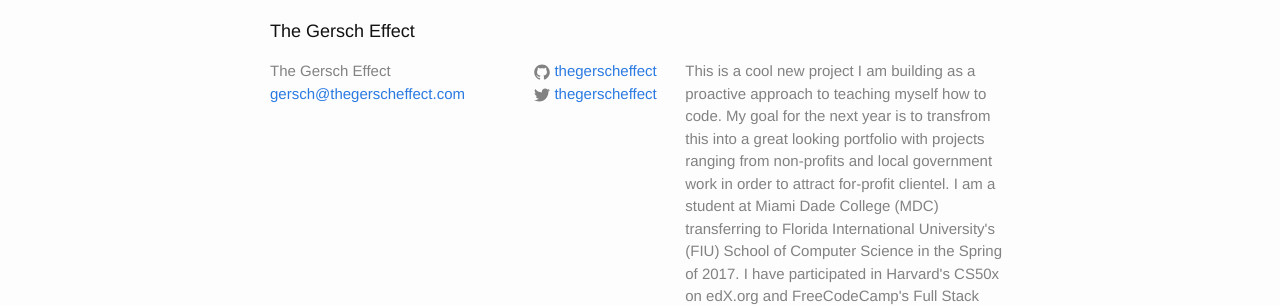
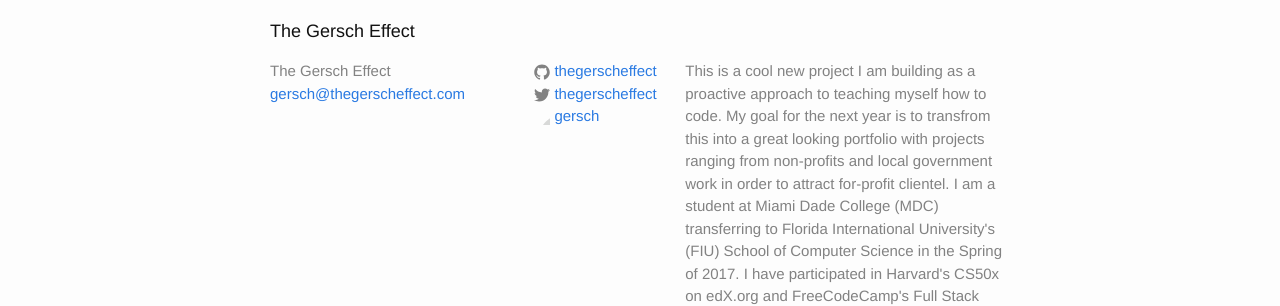
Before and after one commit to thegerscheffect/thegerscheffect.github.io, a Jekyll site: the page built from index.html, in a window 1280 px wide. Shown: the part 219-525 px from the top of the page. Built offline with Jekyll 4.4.1, drawn with Linux system fonts in a browser that asks for light colours.

Commit message:
oops, forgot to update the config file

```diff
--- a/_config.yml
+++ b/_config.yml
@@ -15,6 +15,7 @@ baseurl: "" # the subpath of your site, e.g. /blog
 url: "http://thegerscheffect.com" # the base hostname & protocol for your site
 twitter_username: thegerscheffect
 github_username:  thegerscheffect
+linkedin_username: gersch
 
 # Build settings
 markdown: kramdown
```
